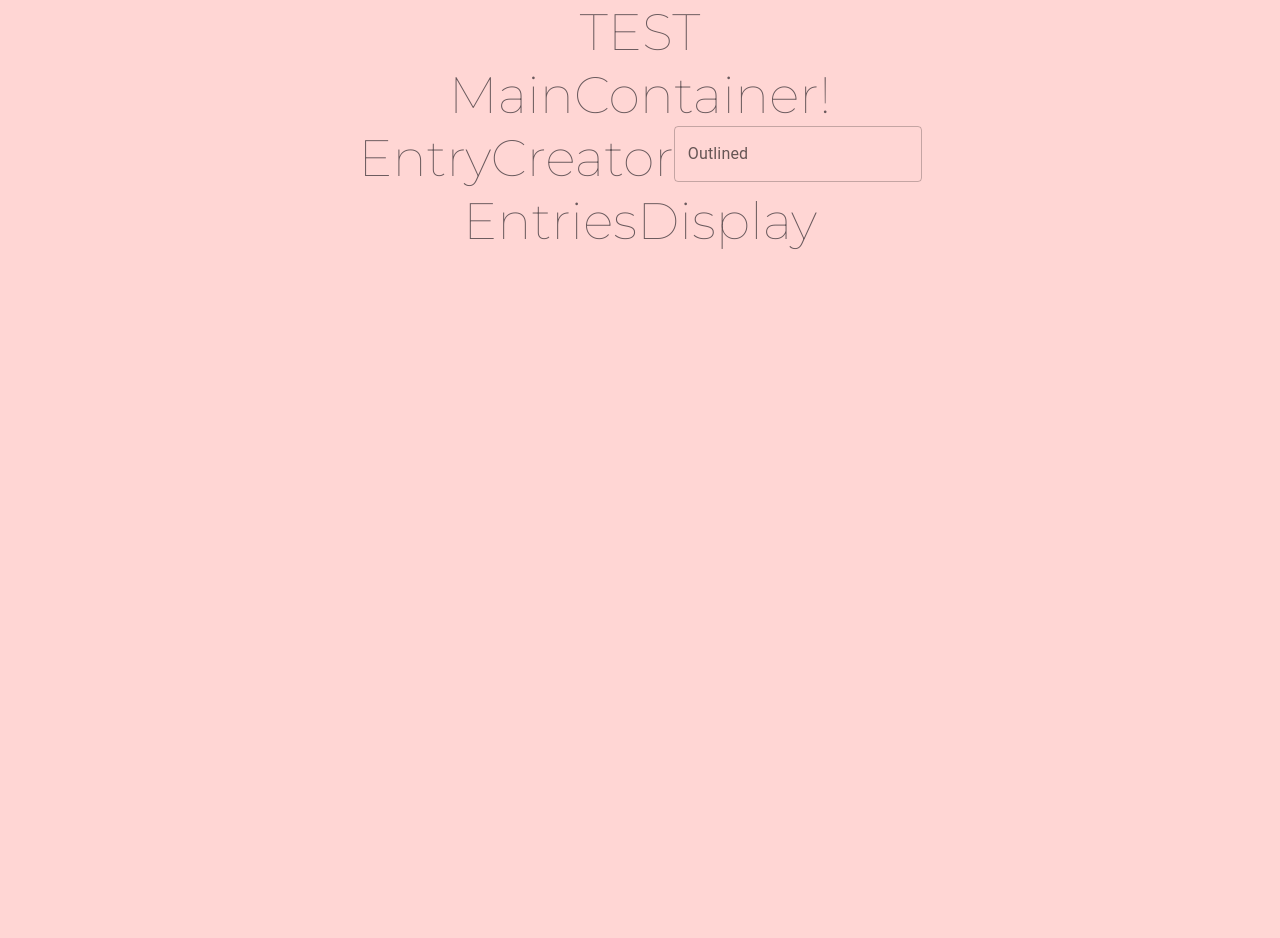
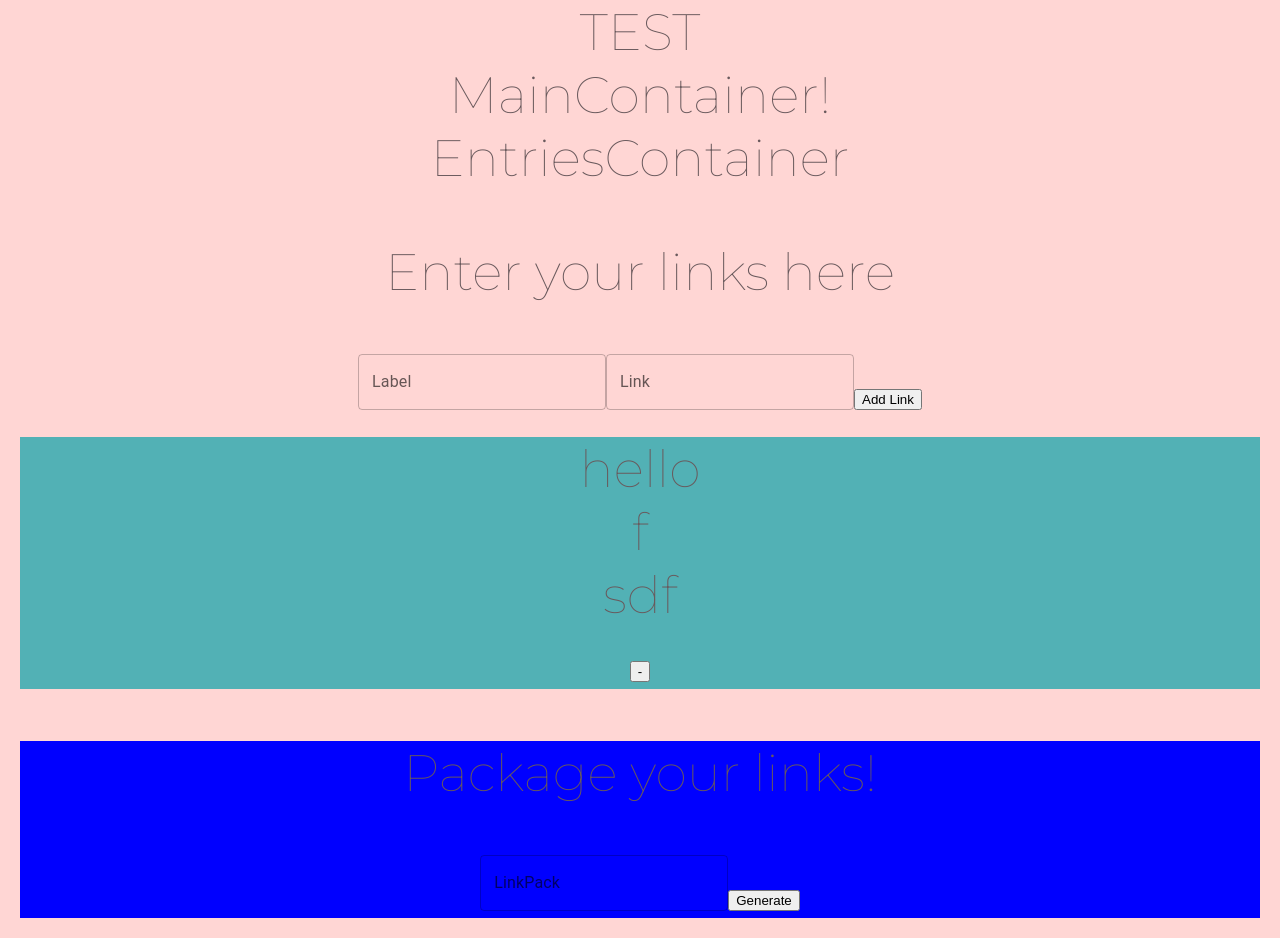
Before and after one commit to LinkPack/LinkPack, a React app: page / in a window 1280 px wide. Before the commit the page ends 800 px from the top, so only its background shows below. Built offline with nearby package versions, Linux system fonts and the light colour scheme.

Commit message:
able to update state and display entires in display box and grab entries in generator box

```diff
--- a/client/actions/actions.js
+++ b/client/actions/actions.js
@@ -1,8 +1,12 @@
 import * as types from '../constants/actionTypes';
 
-export const addEntryActionCreator = entry => ({
+export const addEntryActionCreator = (label, link, id) => ({
   type: types.ADD_ENTRY,
-  payload: entry
+  payload: {
+    label,
+    link,
+    id
+  }
 });
 
 export const generateLinkPackActionCreator = () => ({
--- a/client/components/EntriesDisplay.jsx
+++ b/client/components/EntriesDisplay.jsx
@@ -1,13 +1,26 @@
 import React from 'react';
+import Entry from '../components/Entry.jsx'
+import {connect} from 'react-redux';
 
-function EntriesDisplay() {
+function EntriesDisplay(props) {
+
+   const allEntries = [];
+  for(let i = 0; i < props.entries.length; i++) {
+    allEntries.push(<Entry id={props.entries[i].id} label={props.entries[i].label} link={props.entries[i].link}/>)
+  }
+  console.log('im props.entries in display',props.entries)
 
   return(
-    <div>
-      EntriesDisplay
+    <div class='box'>
+
+      hello
+      {allEntries}
     </div>
   );
 }
 
+// const mapStateToProps = state => ({
+//   entries: state.entries,
+// });
 
-export default EntriesDisplay;
+export default (EntriesDisplay);
--- a/client/components/Entry.jsx
+++ b/client/components/Entry.jsx
@@ -1,10 +1,12 @@
 import React from 'react';
 
-function Entry() {
+function Entry({id, link, label}) {
 
   return(
     <div>
-      Entry
+      <div>{label}</div>
+      <div>{link}</div>
+      <button>-</button>
     </div>
   );
 }
--- a/client/components/EntryCreator.jsx
+++ b/client/components/EntryCreator.jsx
@@ -1,15 +1,46 @@
 import React from 'react';
 import Box from '@mui/material/Box';
 import TextField from '@mui/material/TextField';
+import { useInput } from '../hooks.js';
+import {connect} from 'react-redux';
+import { addEntryActionCreator } from '../actions/actions.js'
 
-function EntryCreator() {
+function EntryCreator(props) {
+  const [label, labelOnChange, resetLabel] = useInput('');
+  const [link, linkOnChange, resetLink] = useInput('');
+
+  const handleButtonClick = () => {
+    //console.log(label, link);
+
+    // dispatch add entry
+    // fetch('/sendLink', {
+    //   method: POST,
+    //   headers: {
+    //     'Content-Type': 'application/json'
+    //   },
+    //   body: JSON.stringify({label, link}) // hope this works
+    // })
+    // .then(response => response.json())
+    // .then(id => props.newEntry(label, link, id));
+    props.onClick(label,link,1);
+
+    resetLabel();
+    resetLink();
+    console.log("hello");
+  }
 
   return(
     <div>
-      EntryCreator
-      <TextField id="outlined-basic" label="Outlined" variant="outlined" />
+      <p>Enter your links here</p>
+      <TextField id="outlined-basic" label="Label" variant="outlined" value={label} onChange={labelOnChange} />
+      <TextField id="outlined-basic" label="Link" variant="outlined" value={link} onChange={linkOnChange} />
+      <button onClick={handleButtonClick}>Add Link </button>
     </div>
   );
-}
+};
 
-export default EntryCreator;
+
+
+
+
+export default (EntryCreator);
--- /dev/null
+++ b/client/components/GeneratorCreator.jsx
@@ -0,0 +1,35 @@
+import React from 'react';
+import TextField from '@mui/material/TextField';
+import { useState } from 'react';
+import {useInput} from '../hooks.js'
+
+
+
+
+function GeneratorCreator(props) {
+
+  const [text, textOnChange, resetText] = useInput('');
+  const fetchLink = () => {
+    console.log(text);
+    console.log('im in generatorcreator and i found entires', props.entries);
+    // fetch('/genLink', {
+    //   method: POST,
+    //   headers: {
+    //     'Content-Type': 'application/json'
+    //   },
+    //   body: JSON.stringify(props.entries) // hope this works
+    // })
+    // .then(response => response.json())
+    // .then(link => console.log(link));
+  }
+
+  return(
+    <div>
+        <TextField id="outlined-basic" label="LinkPack" variant="outlined" onChange={textOnChange}  value={text}/>
+        <button onClick={fetchLink}>Generate</button>
+    </div>
+  );
+}
+
+
+export default GeneratorCreator;
--- a/client/containers/EntriesContainer.jsx
+++ b/client/containers/EntriesContainer.jsx
@@ -1,13 +1,20 @@
 import React from 'react';
+import EntryCreator from '../components/EntryCreator.jsx'
+import EntriesDisplay from '../components/EntriesDisplay.jsx';
 
-function EntriesContainer() {
+
+function EntriesContainer(props) {
 
   return(
     <div>
         EntriesContainer
+        <EntryCreator onClick={props.onClick} entries={props.entries} />
+        <EntriesDisplay entries={props.entries}/>
     </div>
   );
 }
 
 
-export default EntriesContainer;
+
+
+export default (EntriesContainer);
--- /dev/null
+++ b/client/containers/GeneratorContainer.jsx
@@ -0,0 +1,15 @@
+import React from 'react';
+import GeneratorCreator from '../components/GeneratorCreator.jsx';
+
+function GeneratorContainer(props) {
+
+  return(
+    <div id='genBox'>
+        <p>Package your links!</p>
+        <GeneratorCreator entries={props.entries} />
+    </div>
+  );
+}
+
+
+export default GeneratorContainer;
--- a/client/containers/MainContainer.jsx
+++ b/client/containers/MainContainer.jsx
@@ -1,17 +1,33 @@
 import React from 'react';
-import EntryCreator from '../components/EntryCreator.jsx';
-import EntriesDisplay from '../components/EntriesDisplay.jsx';
+import GeneratorContainer from './GeneratorContainer.jsx';
+import EntriesContainer from './EntriesContainer.jsx';
+import {connect} from 'react-redux';
+import { addEntryActionCreator } from '../actions/actions.js'
 
-function MainContainer() {
+function MainContainer(props) {
+  const handleClick = (label, link, id) => {
+    props.newEntry(label,link,id);
+  }
 
   return(
     <div>
       MainContainer!
-      <EntryCreator />
-      <EntriesDisplay />
+     <EntriesContainer onClick={handleClick} entries={props.linkPack.entries}/>
+     <GeneratorContainer entries={props.linkPack.entries}/>
+
     </div>
   );
-}
+};
+
+const mapStateToProps = state => ({
+  linkPack: state.linkPack,
+});
+const mapDispatchToProps = dispatch => (
+  {
+    newEntry: (label, link, id) => dispatch(addEntryActionCreator(label, link, id))
+
+  }
+);
 
 
-export default MainContainer;
+export default  connect(mapStateToProps,mapDispatchToProps)(MainContainer);
--- /dev/null
+++ b/client/hooks.js
@@ -0,0 +1,14 @@
+import { useState } from 'react';
+
+export const useInput = init => {
+  // custom hook
+  const [value, setValue] = useState(init);
+  const onChange = e => {
+    setValue(e.target.value ? e.target.value : '');
+  };
+  const reset = () => {
+    setValue(init);
+  };
+  // return the value with the onChange function instead of setValue function
+  return [value, onChange, reset];
+};
--- a/client/reducers/linkPackReducer.js
+++ b/client/reducers/linkPackReducer.js
@@ -2,16 +2,22 @@ import * as types from '../constants/actionTypes'
 
 const initialState = {
   linkPack: '',
-  entries: [],
-  currentEntry: '',
+  entries: [{label:'f', link: 'sdf', id: 0}],
 }
 
 const linkPackReducer = (state = initialState, action) => {
+  let entries;
   switch(action.type) {
     case types.ADD_ENTRY:
-      // add entry to list
+      // add link to list
+      // add label to label list
+      console.log('im in reducer');
+      entries = [...state.entries];
+      //console.log('new entries equal to entries? ', newEntries === state.entries);
+      entries.push({label: action.payload.label,link: action.payload.link, id: action.payload.id})
+      console.log('im entries',entries)
       return {
-        ...state
+        ...state, entries
       }
     case types.GENERATE_LINKPACK:
       return {
--- a/client/scss/styles.scss
+++ b/client/scss/styles.scss
@@ -10,3 +10,15 @@ body {
   font-family: 'Montserrat', sans-serif;
   font-weight: 100;
 }
+
+#genBox {
+  border: 1px black;
+  background: blue;
+  margin: 20px;
+}
+
+.box {
+  border: 1px black;
+  background: rgb(82, 177, 181);
+  margin: 20px;
+}
```
